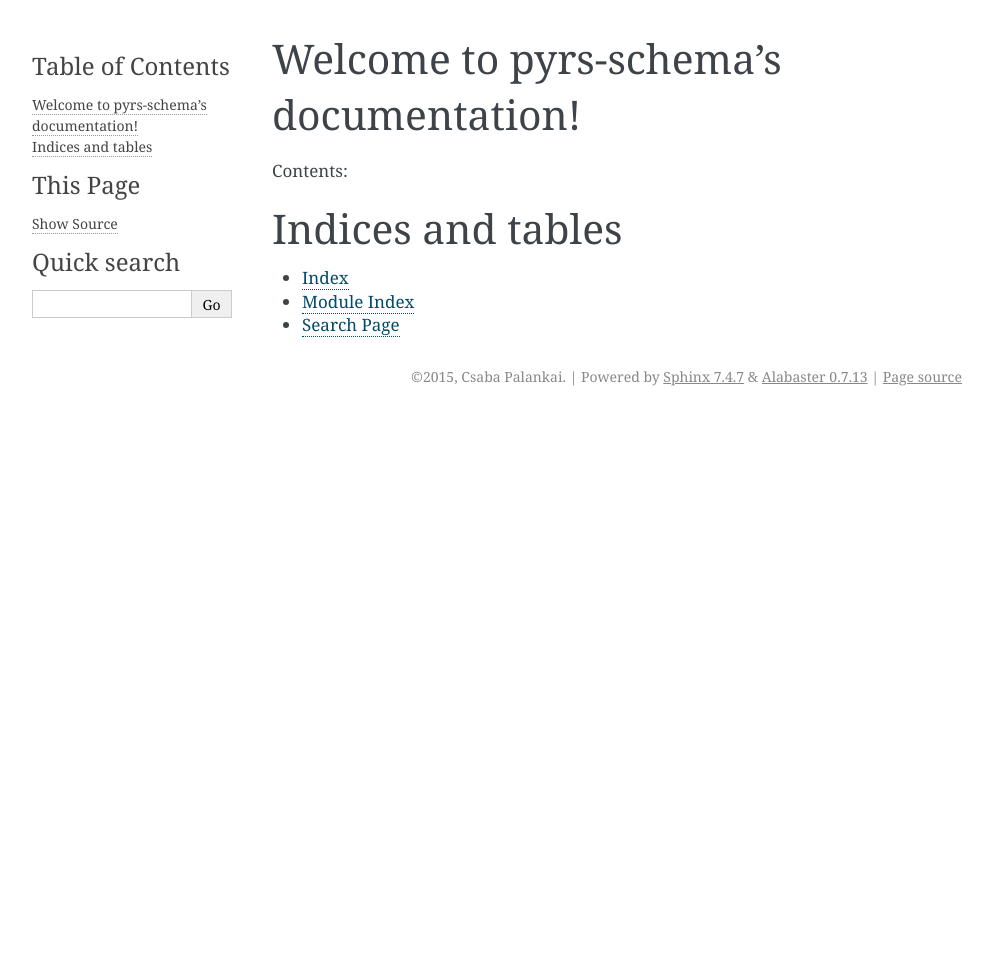
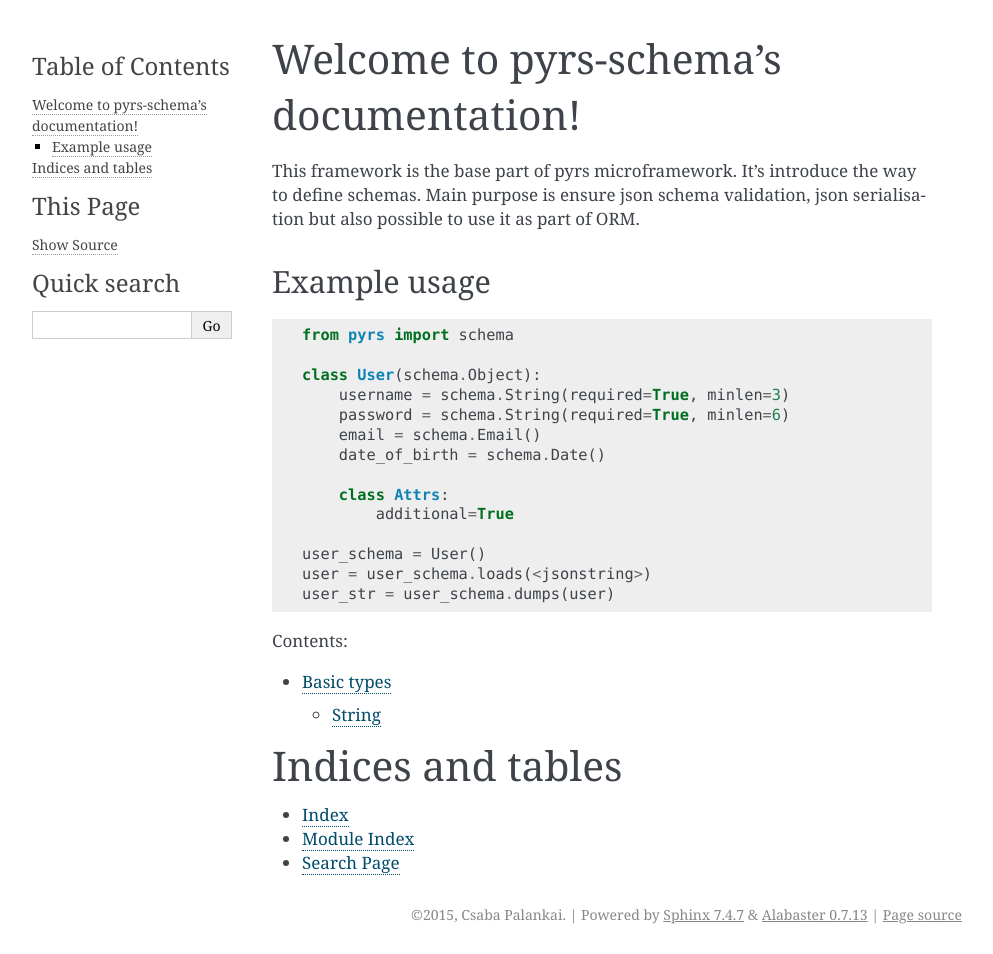
Before and after one commit to palankai/pyrs-schema, a Sphinx documentation site: the page built from docs/index.rst, in a window 1280 px wide. Shown: the whole page, without its empty margins (148-1141 px from the left). Built offline with Sphinx 7.4.7, drawn with Linux system fonts in a browser that asks for light colours; before the commit the page ends 900 px from its top, so only the background shows below that.

Commit message:
Improve docs

```diff
--- a/docs/conf.py
+++ b/docs/conf.py
@@ -19,7 +19,7 @@ import shlex
 # If extensions (or modules to document with autodoc) are in another directory,
 # add these directories to sys.path here. If the directory is relative to the
 # documentation root, use os.path.abspath to make it absolute, like shown here.
-#sys.path.insert(0, os.path.abspath('.'))
+sys.path.insert(0, os.path.abspath('../pyrs'))
 
 # -- General configuration ------------------------------------------------
 
--- a/docs/index.rst
+++ b/docs/index.rst
@@ -6,12 +6,38 @@
 Welcome to pyrs-schema's documentation!
 =======================================
 
+This framework is the base part of pyrs microframework.
+It's introduce the way to define schemas.
+Main purpose is ensure json schema validation, json serialisation but
+also possible to use it as part of ORM.
+
+Example usage
+-------------
+
+.. code-block:: python
+
+   from pyrs import schema
+
+   class User(schema.Object):
+       username = schema.String(required=True, minlen=3)
+       password = schema.String(required=True, minlen=6)
+       email = schema.Email()
+       date_of_birth = schema.Date()
+
+       class Attrs:
+           additional=True
+
+   user_schema = User()
+   user = user_schema.loads(<jsonstring>)
+   user_str = user_schema.dumps(user)
+
+
 Contents:
 
 .. toctree::
    :maxdepth: 2
 
-
+   types
 
 Indices and tables
 ==================
--- a/setup.py
+++ b/setup.py
@@ -36,7 +36,7 @@ setup(
     keywords=('service', 'rest', 'restful', 'swagger', 'resource'),
     zip_safe=False,
     namespace_packages = [
-        'pyrs', 'pyrs.ext', 'pyrs.schema', 'pyrs.schema.tests'
+        'pyrs',
     ],
     install_requires=[r for r in read("requirements.txt").split("\n") if r],
 )
```
Also changed, not shown: docs/types.rst (added, +11 -0 lines), 3 other files.
